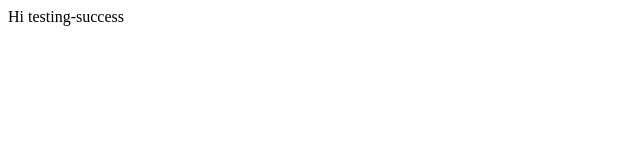
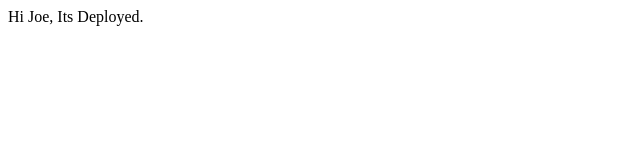
Before and after one commit to joenjie/vercel-demo1, a Next.js app: page / in a window 1280 px wide. Shown: the top 160 px of the page, without its empty margins (0-640 px from the left). Built offline with nearby package versions, Linux system fonts and the light colour scheme.

Commit message:
Update index.tsx

```diff
--- a/pages/index.tsx
+++ b/pages/index.tsx
@@ -3,7 +3,7 @@ import Link from 'next/link'
 export default function IndexPage() {
   return (
     <div>
-      Hi testing-success
+      Hi Joe, Its Deployed.
     </div>
   )
 }
```
